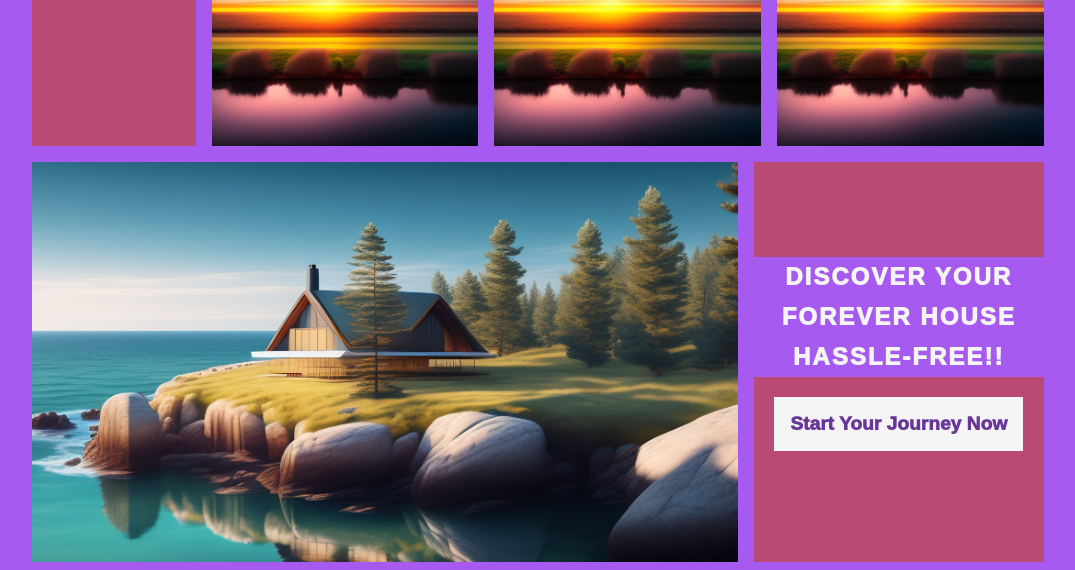
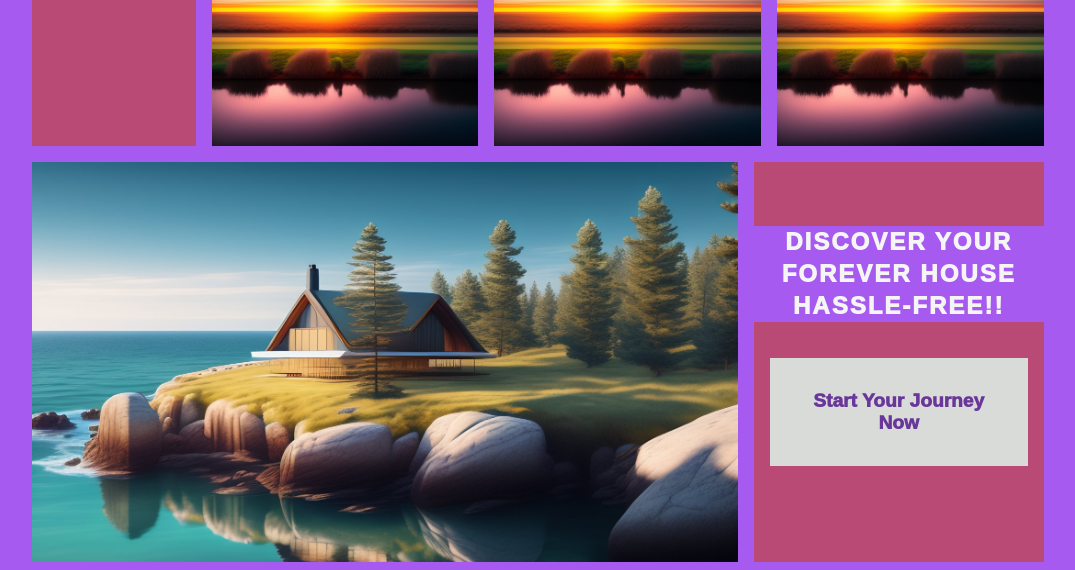
Before and after one commit to Aadi-Rana/hello-world, a plain HTML site: page flex.html in a window 1280 px wide. Shown: the part 270-840 px from the top of the page, without its empty margins (102-1177 px from the left). Drawn offline with Linux system fonts and the light colour scheme.

Commit message:
Added shadow effect on button flex.css

```diff
--- a/flex.css
+++ b/flex.css
@@ -47,23 +47,26 @@ h1, h2{
     letter-spacing: 2px;
     color: whitesmoke;
     font-weight: 1000;
-    line-height: 2.5rem;
+    line-height: 2rem;
 }
 
 button{
-    padding: 1rem;
+    margin: 1rem;
+    padding: 2rem;
     font-size: larger;
     font-weight: 1000;
     background-color: whitesmoke;
     color:rgb(105, 54, 153);
     border: none;
     cursor: pointer;
+    box-shadow: 1px 1px 5rem 5rem rgb(216, 219, 216) inset;
 
 }
 
 button:hover{
-    transition: 2s ease-in-out;
-    background-color: black;
+    transition: 1s ease-in-out;
+    background-color: #8245bb;
+    border: 1px solid white;
     color: white;
-
+    box-shadow: 1px 1px 2rem .5rem #9871bd;
 }
```
